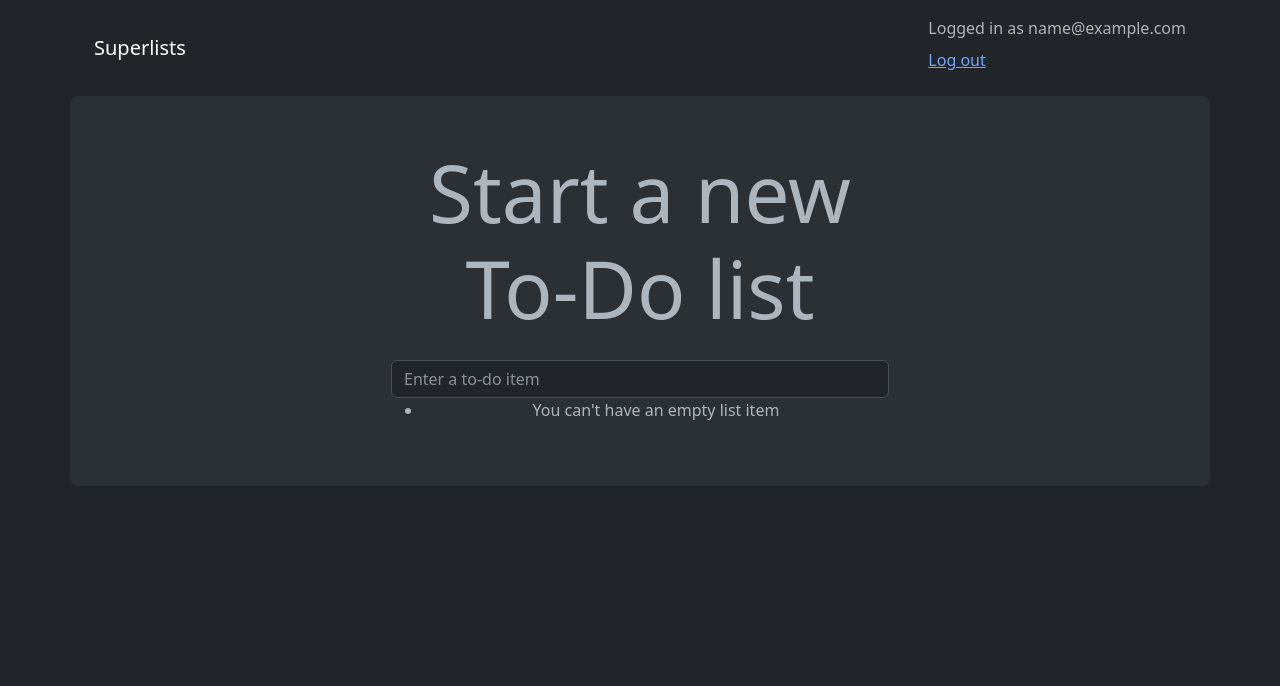
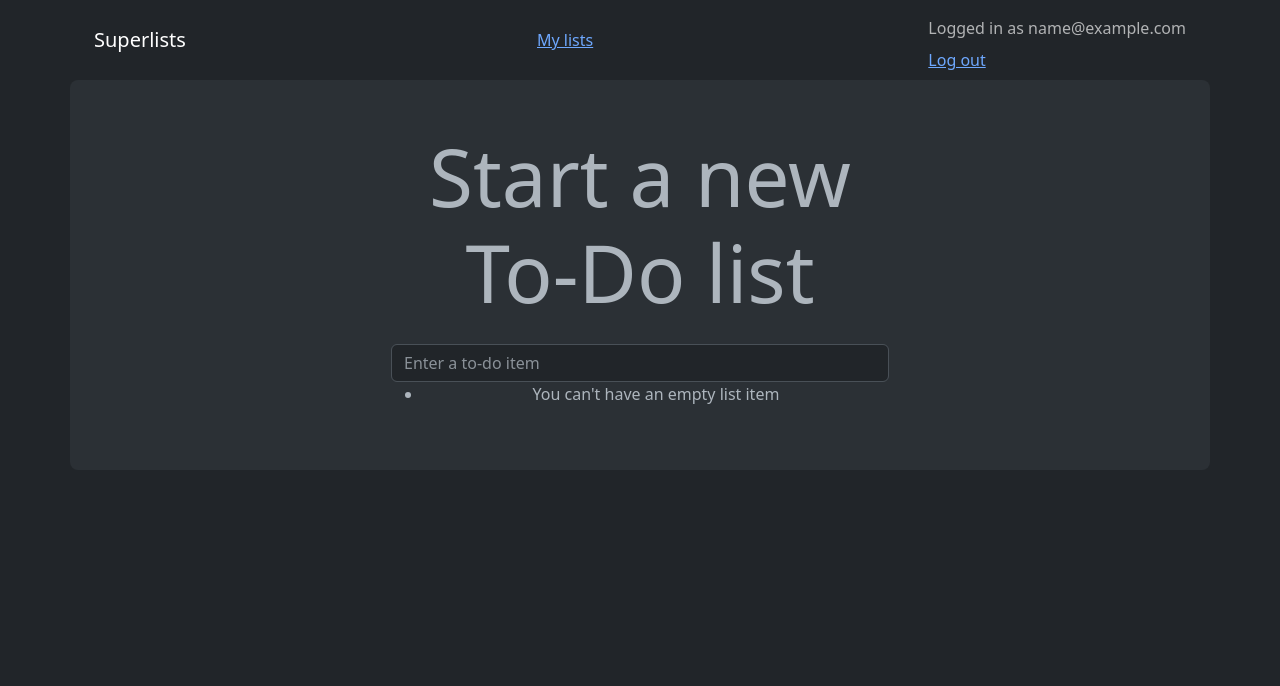
Before and after one commit to casadina/obey_testing_goat, a Django app: page /lists/new in a window 1280 px wide. Shown: the top 686 px of the page. Run offline with Django 4.2, Linux system fonts and the light colour scheme; the visitor is signed in with stand-in values (Sample User, id 1); some libraries are stand-ins or nearby versions.

Commit message:
url, placeholder view, and first-cut templates for my_lists

```diff
--- a/lists/templates/base.html
+++ b/lists/templates/base.html
@@ -15,10 +15,13 @@
     <div class="container-fluid">
       <a class="navbar-brand" href="/">Superlists</a>
         {% if user.email %}
-        <ul class="nav navbar-nav navbar-right">
-        <li class="navbar-text">Logged in as {{ user.email }}</li>
-              <p><a id="id_logout" href="{% url 'logout' %}">Log out</a></p>
-        </ul>
+    <ul class="nav navbar-nav navbar-left">
+      <li><a href="{% url 'my_lists' user.email %}">My lists</a></li>
+    </ul>
+    <ul class="nav navbar-nav navbar-right">
+      <li class="navbar-text">Logged in as {{ user.email }}</li>
+      <li><a href="{% url 'logout' %}">Log out</a></li>
+    </ul>
     {% else %}
       <form class="navbar-form navbar-right"
             method="POST"
@@ -47,7 +50,7 @@
       <div class="row justify-content-center p-5 bg-body-tertiary rounded-3">
         <div class="col-lg-6 text-center">
           <h1 class="display-1 mb-4">{% block header_text %}{% endblock %}</h1>
-
+        {% block list_form %}
           <form method="POST" action="{% block form_action %}{% endblock %}" >
           {{ form.text }}
             {% csrf_token %}
@@ -57,15 +60,23 @@
           </div>
           {% endif %}
           </form>
+        {% endblock %}
         </div>
       </div>
 
       <div class="row justify-content-center">
-        <div class="col-lg-6">
+        <div class="col-md-6 col-md-offset-3">
           {% block table %}
           {% endblock %}
         </div>
       </div>
+
+    <div class="row">
+        <div class="col-md-6 col-md-offset-3">
+            {% block extra_content %}
+            {% endblock %}
+        </div>
+    </div>
 
     </div>
     <script src="/static/jquery-3.7.1.min.js"></script>
--- a/lists/urls.py
+++ b/lists/urls.py
@@ -4,4 +4,5 @@ from lists import views
 urlpatterns = [
     path("new", views.new_list, name="new_list"),
     path("<int:list_id>/", views.view_list, name="view_list"),
+    path("users/<str:email>/", views.my_lists, name="my_lists"),
 ]
--- a/lists/views.py
+++ b/lists/views.py
@@ -27,3 +27,7 @@ def new_list(request):
         return redirect(our_list)
     else:
         return render(request, "home.html", {"form": form})
+
+
+def my_lists(request, email):
+    return render(request, "my_lists.html")
```
Also changed, not shown: lists/templates/my_lists.html (added, +15 -0 lines), lists/tests/test_views.py (+7 -0 lines).
